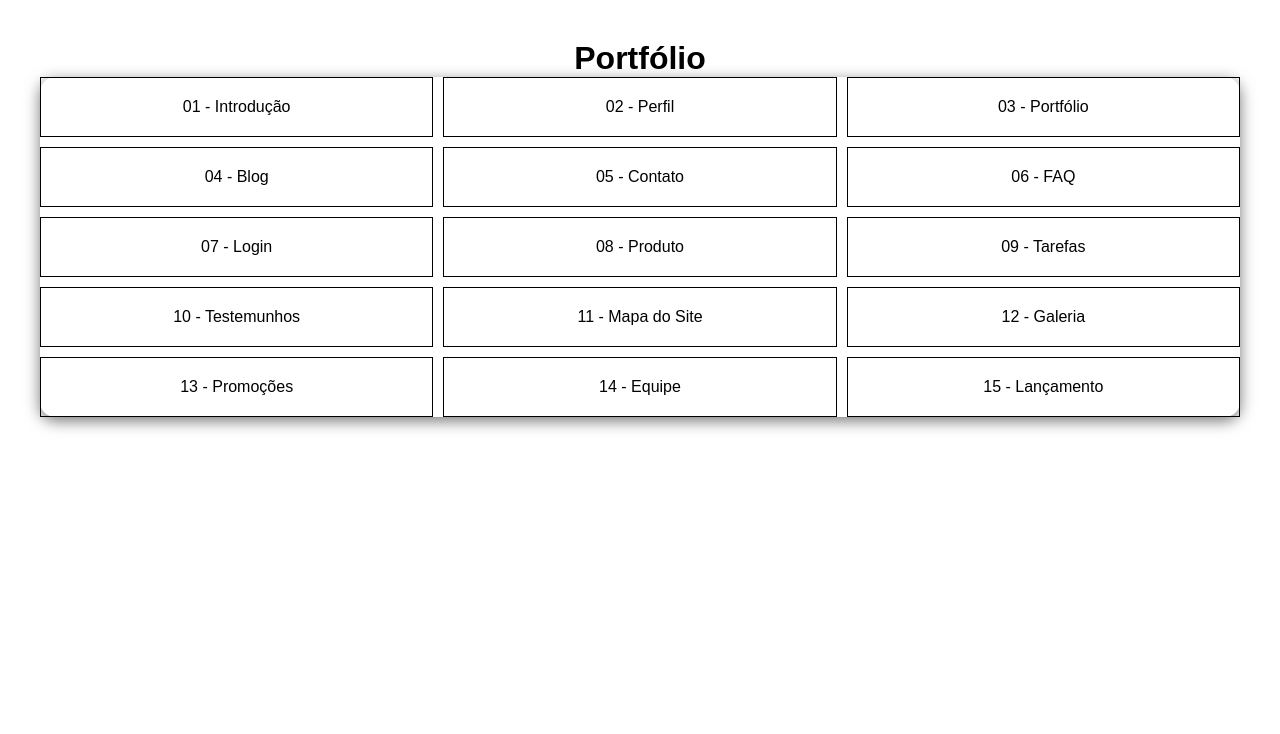
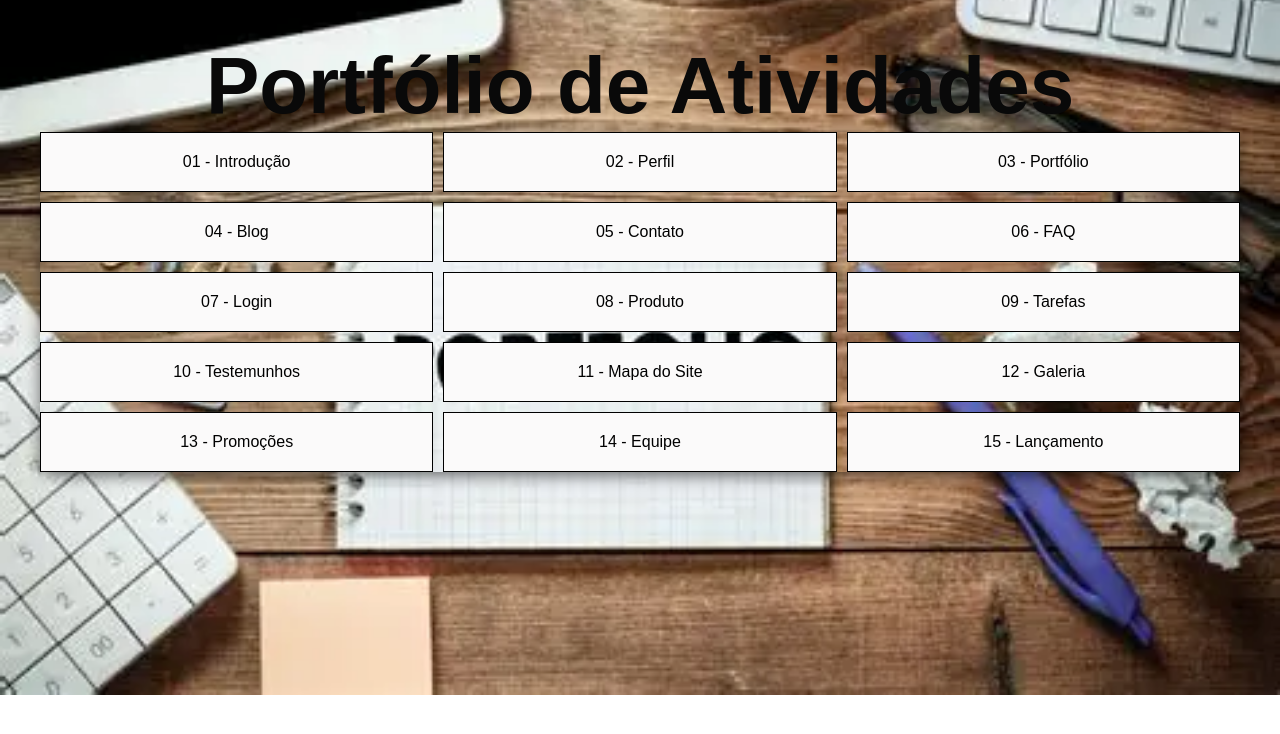
Before and after one commit to ShadowXP6/Trabalho-WEB-3-Sem, a plain HTML site: page ex03/index.html in a window 1280 px wide. Drawn offline with Linux system fonts and the light colour scheme.

Commit message:
Adicao de imagem e configuração de css

```diff
--- a/ex01/style.css
+++ b/ex01/style.css
@@ -10,7 +10,7 @@ body {
 
         background-size: cover;
         background-position: center;
-
+        background-repeat: no-repeat;
 
     #Texto{
         font-family: Arial, sans-serif;
--- a/ex03/index.html
+++ b/ex03/index.html
@@ -8,7 +8,7 @@
 
 </head>
 <body>
-  <h1>Portfólio</h1>
+  <h1>Portfólio de Atividades</h1>
   <div class="grid">
     <a href="../ex01/index.html"><div class="item">01 - Introdução</div></a>
     <a href="../ex02/index.html"><div class="item">02 - Perfil</div></a>
--- a/ex03/style.css
+++ b/ex03/style.css
@@ -1,24 +1,47 @@
 body {
+
   padding: 40px;
   font-family: Arial, sans-serif;
   text-align: center;
+
+
+  background-image:
+  url("img/portifolio.png");
+
+  background-position: center;
+  background-size: cover;
+  background-repeat: no-repeat;
+
 }
 
 .grid {
+
   display: grid;
   grid-template-columns: repeat(3, 1fr);
   gap: 10px;
   border-radius: 15px;
   box-shadow: 0 4px 15px rgba(0, 0, 0, 0.539);
+
 }
 
 .item {
+
   border: 1px solid #000000;
   padding: 20px;
+  background-color: rgb(251, 250, 250);
 
 }
 
 a {
+
   text-decoration: none;
   color: black;
+
 }
+
+h1{
+
+  color: rgb(9, 9, 9);
+  font-size: 80px;
+
+}
```
Also changed, not shown: ex02/index.html (+3 -3 lines), ex03/img/portifolio.png (added).
